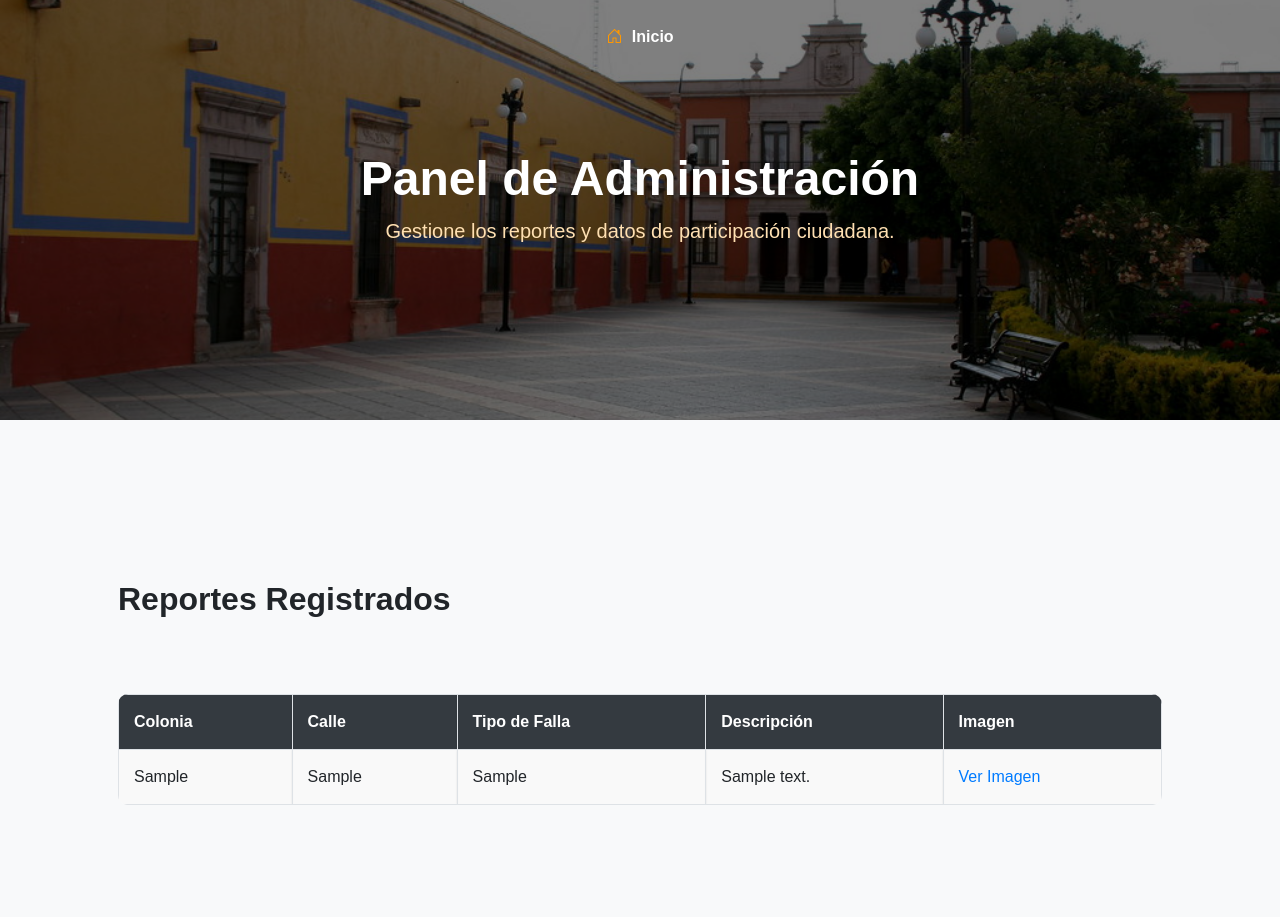
After one commit to Obleas777/MapeoEstadistico, a PHP site: page /Estadia2025/php/vista-reportes.php in a window 1280 px wide. The commit adds this page. Run offline with PHP 8.4, Linux system fonts and the light colour scheme; tables that the repository leaves empty or names only in its code hold one stand-in row (values such as "Sample post"); some libraries are stand-ins or nearby versions.

Commit message:
Se agrego la tabla de reportes en la vista admin

```diff
--- a/index.html
+++ b/index.html
@@ -11,11 +11,6 @@
     <link href="https://cdn.jsdelivr.net/npm/bootstrap-icons@1.4.1/font/bootstrap-icons.css" rel="stylesheet" />
     <link href="styles.css" rel="stylesheet" />
     <link href="stylepopup.css" rel="stylesheet" />
-
-
-    <style>
-
-    </style>
 </head>
 
 <body>
--- a/login.html
+++ b/login.html
@@ -19,7 +19,6 @@
                 <div class="collapse navbar-collapse" id="navbarSupportedContent">
                     <ul class="navbar-nav ms-auto mb-2 mb-lg-0">
                         <li class="nav-item"><a class="nav-link" href="index.html"><i class="bi bi-house-door"></i> Inicio</a></li>
-                        <li class="nav-item"><a class="nav-link" href="login.html"><i class="bi bi-person"></i> Administrador</a></li>
                     </ul>
                 </div>
             </div>
--- /dev/null
+++ b/php/vista-reportes.php
@@ -0,0 +1,93 @@
+<!DOCTYPE html>
+<html lang="es">
+
+<head>
+<meta charset="utf-8" />
+    <meta name="viewport" content="width=device-width, initial-scale=1.0, maximum-scale=1.0, user-scalable=no">
+    <meta name="description" content="Plataforma para el mapeo estadístico y la recolección de información social." />
+    <meta name="author" content="Presidencia Municipal De Rincon de Romos" />
+    <title>Plataforma de Transparencia y Participación Ciudadana</title>
+    <link rel="icon" type="image/x-icon" href="assets/favicon.ico" />
+    <link href="https://cdn.jsdelivr.net/npm/bootstrap-icons@1.4.1/font/bootstrap-icons.css" rel="stylesheet" />
+    <link href="http://localhost/Estadia2025/styles.css" rel="stylesheet" />
+    <link href="http://localhost/Estadia2025/stylepopup.css" rel="stylesheet" />
+
+</head>
+
+<body>
+    <nav class="navbar navbar-expand-lg navbar-dark fixed-top">
+        <div class="container px-5">
+            <button class="navbar-toggler" type="button" data-bs-toggle="collapse"
+                data-bs-target="#navbarSupportedContent" aria-controls="navbarSupportedContent" aria-expanded="false"
+                aria-label="Toggle navigation">
+                <span class="navbar-toggler-icon"></span>
+            </button>
+            <div class="collapse navbar-collapse" id="navbarSupportedContent">
+                <ul class="navbar-nav mx-auto">
+                    <li class="nav-item"><a class="nav-link" href="http://localhost/Estadia2025/index.html"><i class="bi bi-house-door"></i> Inicio</a></li>
+                </ul>
+            </div>
+        </div>
+    </nav>
+
+    <header class="hero-header">
+        <div class="content">
+            <h1 class="display-5 fw-bolder text-white mb-2">Panel de Administración</h1>
+            <p class="lead text-white-50 mb-4">Gestione los reportes y datos de participación ciudadana.</p>
+        </div>
+    </header>
+
+    <section class="py-5" id="reportes">
+        <div class="container px-5 my-5">
+            <h2 class="fw-bolder">Reportes Registrados</h2> <br> <br/>
+            <div class="table-responsive">
+                <table class="table table-bordered table-striped">
+                    <thead >
+                        <tr>
+                            <th>Colonia</th>
+                            <th>Calle</th>
+                            <th>Tipo de Falla</th>
+                            <th>Descripción</th>
+                            <th>Imagen</th>
+                        </tr>
+                    </thead>
+                    <tbody>
+                        <?php
+                        include 'conexion.php';
+                        $sql = "SELECT * FROM reportes";
+                        $result = $conn->query($sql);
+
+                        if ($result->num_rows > 0) {
+                            while ($row = $result->fetch_assoc()) {
+                                echo '<tr>';
+                                echo '<td>' . htmlspecialchars($row['colonia']) . '</td>';
+                                echo '<td>' . htmlspecialchars($row['calle']) . '</td>';
+                                echo '<td>' . htmlspecialchars($row['tipo_falla']) . '</td>';
+                                echo '<td>' . htmlspecialchars($row['descripcion']) . '</td>';
+                                echo '<td>';
+                                if (!empty($row['imagen'])) {
+                                    echo '<a href="' . htmlspecialchars($row['imagen']) . '" target="_blank">Ver Imagen</a>';
+                                } else {
+                                    echo 'No disponible';
+                                }
+                                echo '</td>';
+                                echo '</tr>';
+                            }
+                        } else {
+                            echo '<tr><td colspan="5" class="text-center">No hay reportes registrados.</td></tr>';
+                        }
+
+                        $conn->close();
+                        ?>
+                    </tbody>
+                </table>
+            </div>
+        </div>
+    </section>
+
+
+
+    <script src="https://cdn.jsdelivr.net/npm/bootstrap@5.2.3/dist/js/bootstrap.bundle.min.js"></script>
+</body>
+
+</html>
--- a/popup.js
+++ b/popup.js
@@ -44,10 +44,11 @@ window.onclick = function(event) {
     }
 };
 
-// Función para cerrar el modal cuando se haga clic en el botón "Ok"
+// Función para cerrar el modal y recargar la página cuando se haga clic en el botón "Ok"
 document.getElementById("closePopup").addEventListener("click", function() {
     var popup = document.getElementById("popupModal");
     if (popup) {
         popup.style.display = "none"; // Cerrar el modal al hacer clic en "Ok"
+        location.reload(); // Recargar la página
     }
 });
--- a/stylepopup.css
+++ b/stylepopup.css
@@ -30,3 +30,73 @@
     top: 10px;
     right: 10px;
   }
+  /* Estilos generales de la tabla */
+.table {
+  border-collapse: collapse;
+  width: 100%;
+  margin-top: 20px;
+}
+
+/* Cabecera de la tabla */
+.table thead {
+  background-color: #343a40;
+  color: white;
+  font-weight: bold;
+}
+
+/* Estilo de las filas */
+.table tbody tr:nth-child(odd) {
+  background-color: #f9f9f9;
+}
+
+.table tbody tr:nth-child(even) {
+  background-color: #f1f3f5;
+}
+
+/* Efecto hover en las filas */
+.table tbody tr:hover {
+  background-color: #e2e6ea;
+  cursor: pointer;
+}
+
+/* Estilo de las celdas */
+.table td, .table th {
+  padding: 12px;
+  text-align: left;
+  vertical-align: middle;
+  border: 1px solid #dee2e6;
+  box-shadow: 0 1px 2px rgba(0, 0, 0, 0.1);
+}
+
+/* Enlaces dentro de las celdas */
+.table a {
+  text-decoration: none;
+  color: #007bff;
+}
+
+.table a:hover {
+  text-decoration: underline;
+}
+
+/* Diseño de las celdas de imagen */
+.table td img {
+  max-width: 100px;
+  height: auto;
+}
+
+/* Diseño general de las tablas responsivas */
+.table-responsive {
+  overflow-x: auto;
+  margin-bottom: 20px;
+}
+
+/* Añadir un borde redondeado a la tabla */
+.table {
+  border-radius: 10px;
+  overflow: hidden;
+}
+
+/* Personalización para un mejor espacio entre las celdas */
+.table td, .table th {
+  padding: 15px;
+}
```
Also changed, not shown: adminVista.html (+5 -13 lines), php/uploads/botonExit.png (deleted), php/uploads/margen.png (added), styles.css.
